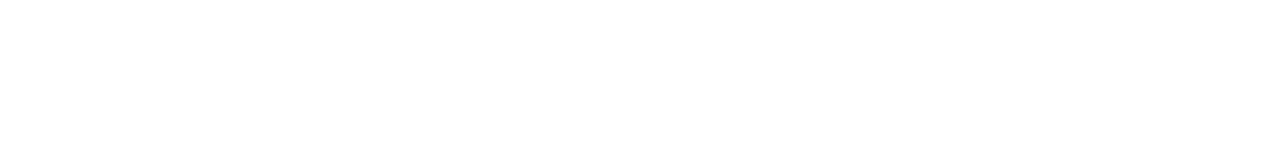
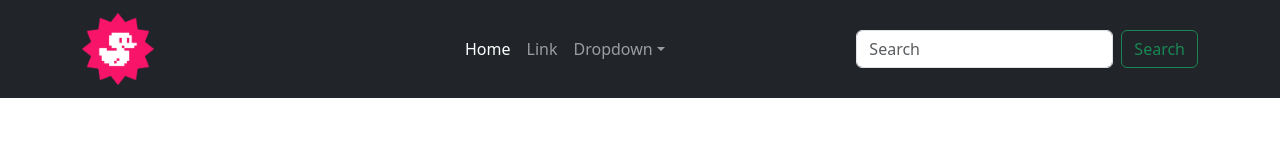
Before and after one commit to alessandrofalcoo/html-css-bootstrap-dashboard, a plain HTML site: page index.html in a window 1280 px wide. Drawn offline with nearby package versions, Linux system fonts and the light colour scheme.

Commit message:
add nav-bar

```diff
--- a/index.html
+++ b/index.html
@@ -8,7 +8,76 @@
 </head>
 <body>
 
+    <header>
+        <nav
+            class="navbar navbar-expand-xl navbar-dark bg-dark"
+        >
+            <div class="container">
+                <a class="navbar-brand" href="#"><img src="./assets/img/duck.png" style="width: 20%;" alt=""></a>
+                <button
+                    class="navbar-toggler d-lg"
+                    type="button"
+                    data-bs-toggle="collapse"
+                    data-bs-target="#collapsibleNavId"
+                    aria-controls="collapsibleNavId"
+                    aria-expanded="false"
+                    aria-label="Toggle navigation"
+                >
+                    <span class="navbar-toggler-icon"></span>
+                </button>
+                <div class="collapse navbar-collapse" id="collapsibleNavId">
+                    <ul class="navbar-nav me-auto mt-2 mt-lg-0">
+                        <li class="nav-item">
+                            <a class="nav-link active" href="#" aria-current="page"
+                                >Home
+                                <span class="visually-hidden">(current)</span></a
+                            >
+                        </li>
+                        <li class="nav-item">
+                            <a class="nav-link" href="#">Link</a>
+                        </li>
+                        <li class="nav-item dropdown">
+                            <a
+                                class="nav-link dropdown-toggle"
+                                href="#"
+                                id="dropdownId"
+                                data-bs-toggle="dropdown"
+                                aria-haspopup="true"
+                                aria-expanded="false"
+                                >Dropdown</a
+                            >
+                            <div
+                                class="dropdown-menu"
+                                aria-labelledby="dropdownId"
+                            >
+                                <a class="dropdown-item" href="#"
+                                    >Action 1</a
+                                >
+                                <a class="dropdown-item" href="#"
+                                    >Action 2</a
+                                >
+                            </div>
+                        </li>
+                    </ul>
+                    <form class="d-flex my-2 my-lg-0">
+                        <input
+                            class="form-control me-sm-2"
+                            type="text"
+                            placeholder="Search"
+                        />
+                        <button
+                            class="btn btn-outline-success my-2 my-sm-0"
+                            type="submit"
+                        >
+                            Search
+                        </button>
+                    </form>
+                </div>
+            </div>
+        </nav>
 
+
+    </header>
 
 
     <script src="https://cdn.jsdelivr.net/npm/bootstrap@5.3.3/dist/js/bootstrap.bundle.min.js" integrity="sha384-YvpcrYf0tY3lHB60NNkmXc5s9fDVZLESaAA55NDzOxhy9GkcIdslK1eN7N6jIeHz" crossorigin="anonymous"></script>
```
Also changed, not shown: assets/screenshot/desktop.png (added), assets/screenshot/mobile.png (added), assets/screenshot/tablet.png (added).
